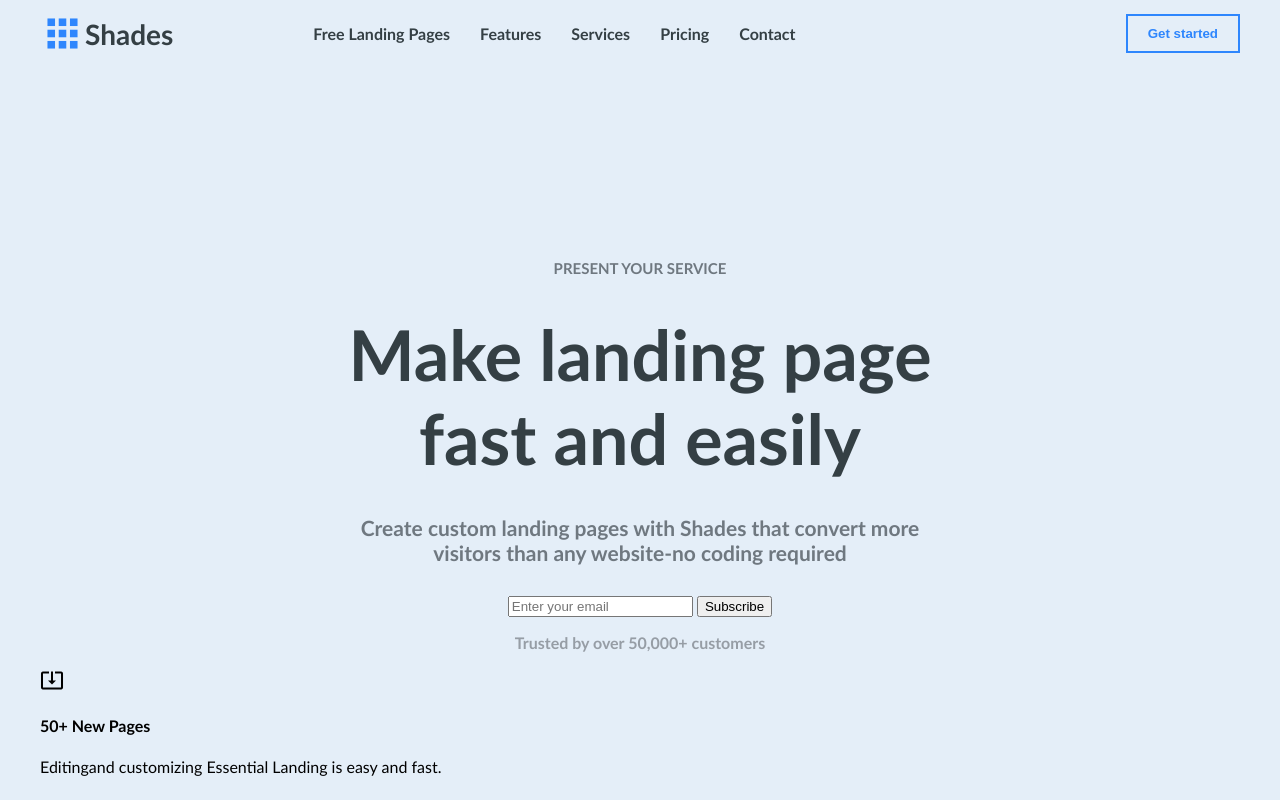
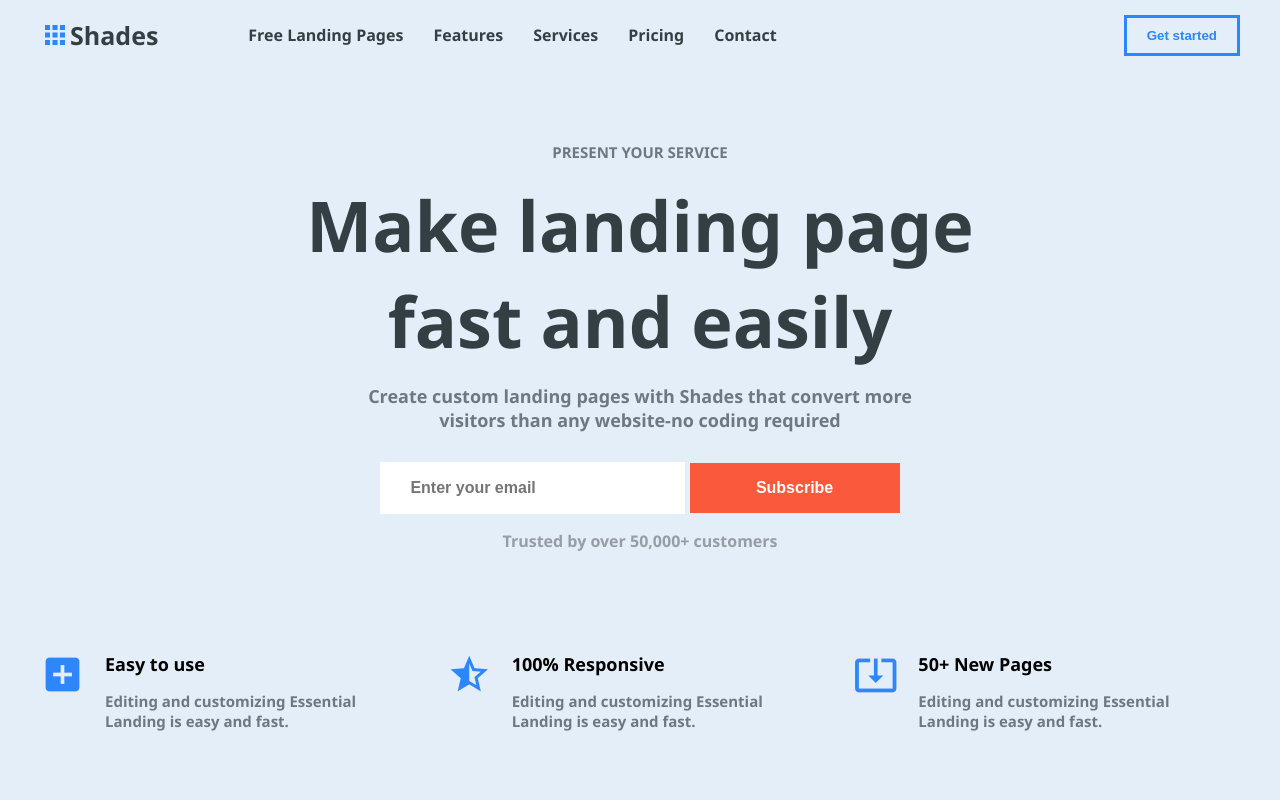
Before and after one commit to Ale-M94/integracion_html_css, a plain HTML site: page index.html in a window 1280 px wide. Drawn offline with Linux system fonts and the light colour scheme.

Commit message:
Maquetación final del ejercicio

```diff
--- a/index.html
+++ b/index.html
@@ -42,10 +42,20 @@
             </section>
             <section class="features">
                 <div class="feature">
+                    <div class="feature-icon"><i class="material-icons">add_box</i></div>
+                    <div>
+                        <h4>Easy to use</h4>
+                        <p>Editing and customizing Essential Landing is easy and fast.</p>
+                    </div>
+                    <div class="feature-icon"><i class="material-icons">star_half</i></div>
+                    <div>
+                        <h4>100% Responsive</h4>
+                        <p>Editing and customizing Essential Landing is easy and fast.</p>
+                    </div>
                     <div class="feature-icon"><i class="material-icons">system_update_alt</i></div>
                     <div>
                         <h4>50+ New Pages</h4>
-                        <p>Editingand customizing Essential Landing is easy and fast.</p>
+                        <p>Editing and customizing Essential Landing is easy and fast.</p>
                     </div>
                 </div>
             </section>
--- a/styles.css
+++ b/styles.css
@@ -1,6 +1,6 @@
 body{
     background-color: #e4eef8;
-    font-family: 'Gill Sans';
+    font-family: 'Segoe UI', Tahoma, Geneva, Verdana, sans-serif;
 }
 
 .wrapper{
@@ -19,17 +19,17 @@ header{
     display: flex;
     align-items: center;
     color: #343f44;
-    font-size: 28px;
-    font-weight: 600;
+    font-size: 25px;
+    font-weight: 800;
 }
 
 .logo i{
     color: #2e86fd;
-    font-size: 45px;
+    font-size: 30px;
 }
 
 .menu{
-    margin-left: 100px;
+    margin-left: 50px;
     flex-grow: 2;
     color: #343f44;
 }
@@ -47,9 +47,9 @@ header{
 .outline-button{
     padding: 10px 20px;
     background-color: transparent;
-    border: solid 2px #2e86fd;
+    border: solid 3px #2e86fd;
     color: #2e86fd;
-    font-weight: bold;
+    font-weight: 700;
 }
 
 .presentation{
@@ -57,7 +57,7 @@ header{
     width: 700px;
     margin-left: auto;
     margin-right: auto;
-    margin-top: 200px;
+    margin-top: 80px;
 }
 
 .presentation .pre-title{
@@ -65,26 +65,74 @@ header{
     text-transform: uppercase;
     font-size: 15px;
     display: block;
-    font-weight: 700;
+    font-weight: 650;
 }
 
 .presentation h1{
     color: #343f44;
     font-size: 70px;
-    margin-top: 35px;
-    margin-bottom: 35px;
+    margin-top: 15px;
+    margin-bottom: 15px;
 }
 
 .presentation .post-title{
     color: #6f7880;
-    font-size: 21px;
+    font-size: 18px;
     display: block;
     font-weight: 600;
     margin-bottom: 30px;
     padding: 0 50px;
 }
 
+.subscribe-form input{
+    width: 35%;
+    height: 50px;
+    border: none;
+    padding-left: 30px;
+    padding-right: 30px;
+    font-size: 16px;
+    font-weight: 700;
+}
+
+.subscribe-form button{
+    width: 30%;
+    height: 50px;
+    border: none;
+    background-color: #fa593c;
+    color: white;
+    font-size: 16px;
+    font-weight: 700;
+}
+
 .secondary-p{
     color: #969da5;
     font-weight: 600;
 }
+
+.features{
+    display: flex;
+    margin-top: 100px;
+    justify-content: space-between;
+}
+
+.feature{
+    display: flex;
+    gap: 20px;
+}
+
+.feature h4{
+    margin: 0;
+    font-size: 18px;
+}
+
+.feature p{
+    color: #6f7880;
+    font-size: 15px;
+    font-weight: 600;
+    width: 80%;
+}
+
+.feature i{
+    font-size: 45px;
+    color: #2e86fd;
+}
```
